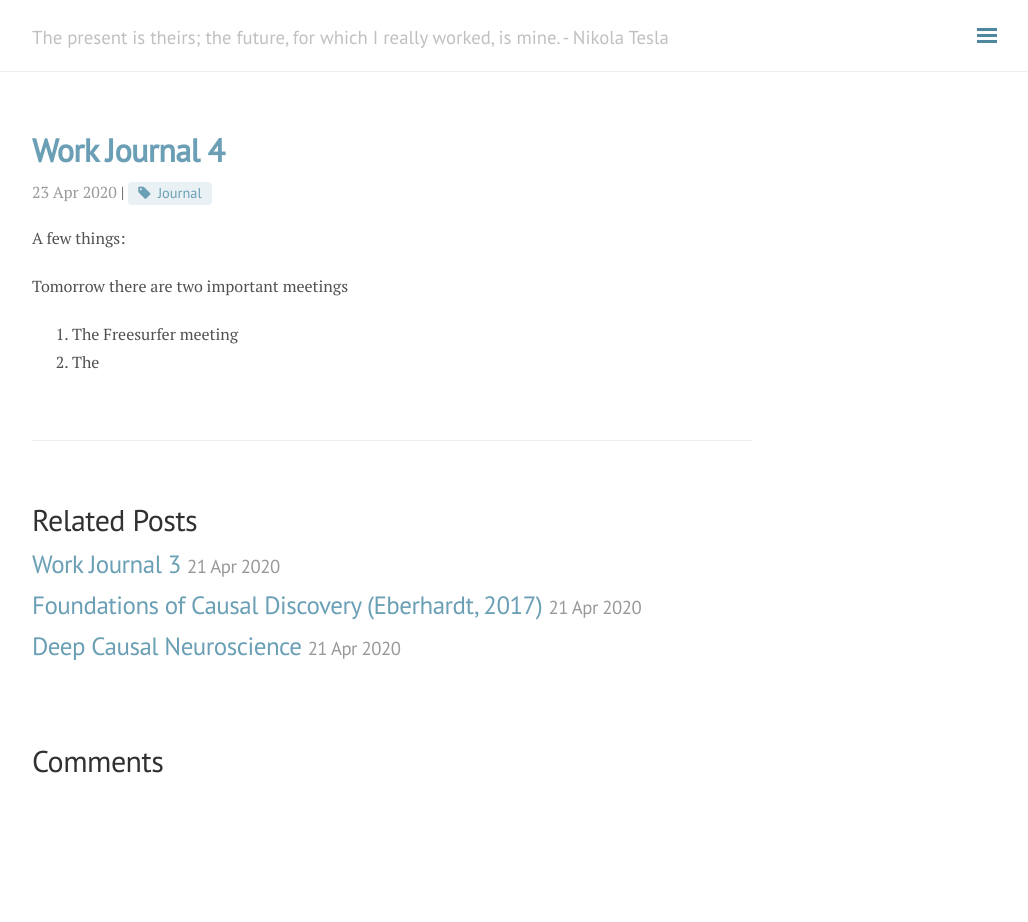
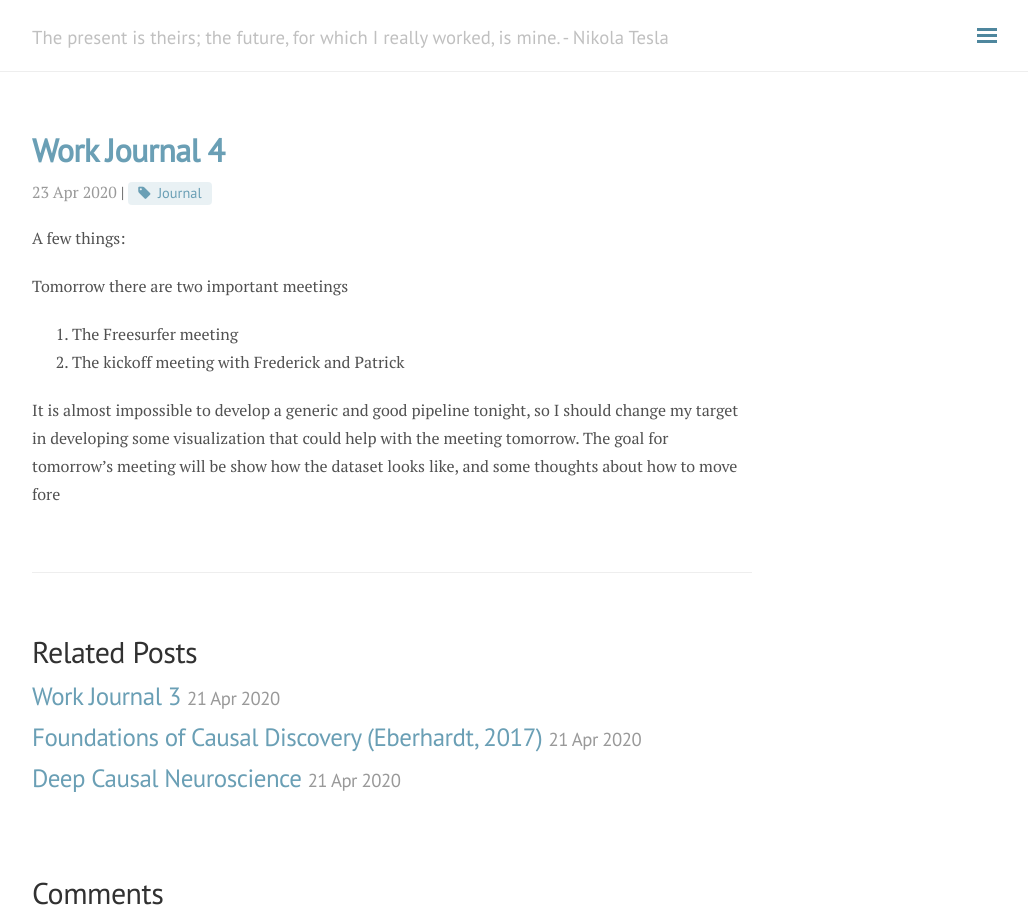
Before and after one commit to andylikescodes/andylikescodes.github.io, a Jekyll site: the page built from _posts/2020-04-23-Work-Journal-4.md, in a window 1280 px wide and 922 px high. Shown: the whole window, without its empty margins (248-1276 px from the left). Built offline with Jekyll 4.4.1, drawn with Linux system fonts in a browser that asks for light colours; nearby versions of some CDN libraries; comment, search, counter and statistics services are not loaded.

Commit message:
_posts/2020-04-23-Work-Journal-4.md updated from https://stackedit.io/

```diff
--- a/_posts/2020-04-23-Work-Journal-4.md
+++ b/_posts/2020-04-23-Work-Journal-4.md
@@ -9,8 +9,10 @@ A few things:
 
 Tomorrow there are two important meetings
 1. The Freesurfer meeting
-2. The
+2. The kickoff meeting with Frederick and Patrick
+
+It is almost impossible to develop a generic and good pipeline tonight, so I should change my target in developing some visualization that could help with the meeting tomorrow. The goal for tomorrow's meeting will be show how the dataset looks like, and some thoughts about how to move fore
 
 <!--stackedit_data:
-eyJoaXN0b3J5IjpbMTg3MzQxOTI5N119
+eyJoaXN0b3J5IjpbLTE2MjM3NjMzNl19
 -->
```
